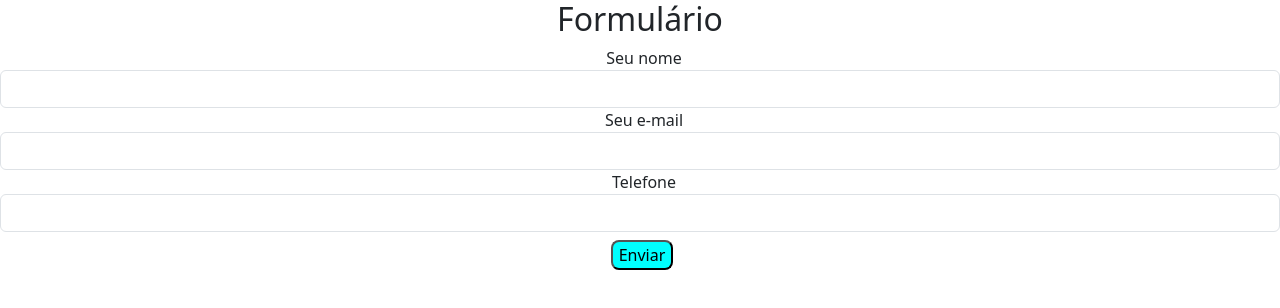
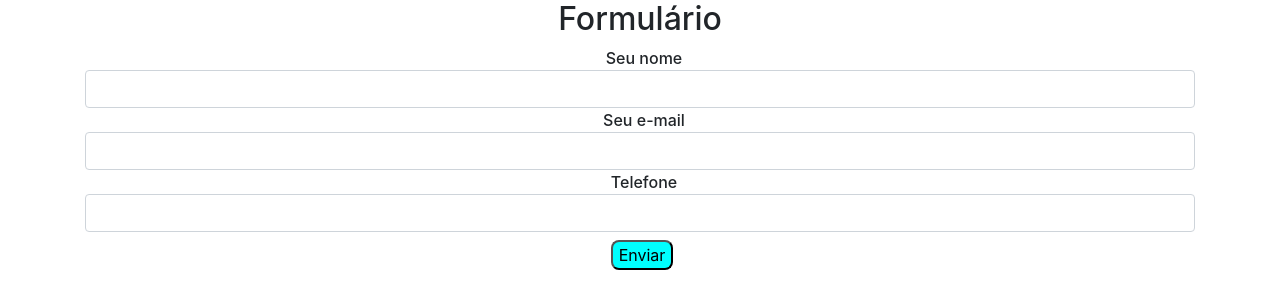
Before and after one commit to Leovilelladev/bootstrap.exercicio, a plain HTML site: page index.html in a window 1280 px wide. Drawn offline with nearby package versions, Linux system fonts and the light colour scheme.

Commit message:
Add files via upload

```diff
--- a/index.html
+++ b/index.html
@@ -5,6 +5,7 @@
     <meta name="viewport" content="width=device-width, initial-scale=1.0">
     <title>Exercicio Bootstrap</title>
     <link rel="stylesheet" href="https://cdn.jsdelivr.net/npm/bootstrap@5.3.3/dist/css/bootstrap.min.css">
+    <link rel="stylesheet" href="https://stackpath.bootstrapcdn.com/bootstrap/4.5.2/css/bootstrap.min.css">
     <link rel="stylesheet" href="main.css">
 </head>
 <body>
```
